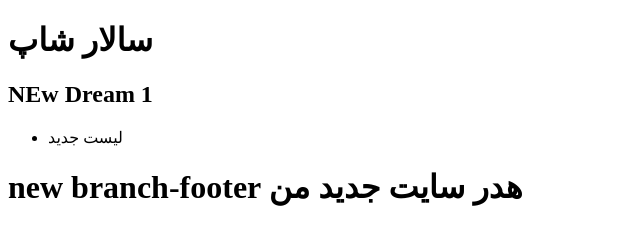
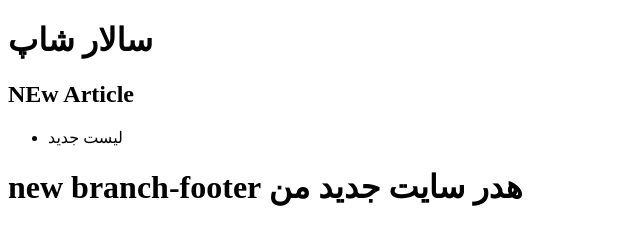
Before and after one commit to milad0211/test-shop, a plain HTML site: page index.html in a window 1280 px wide. Shown: the top 225 px of the page, 0-640 px from the left. Drawn offline with Linux system fonts and the light colour scheme.

Commit message:
change H2

```diff
--- a/index.html
+++ b/index.html
@@ -11,7 +11,7 @@
 <body>
 
     <head>
-        <h2>NEw Dream 1</h2>
+        <h2>NEw Article</h2>
         <ul>
             <li>لیست جدید</li>
         </ul>
```
